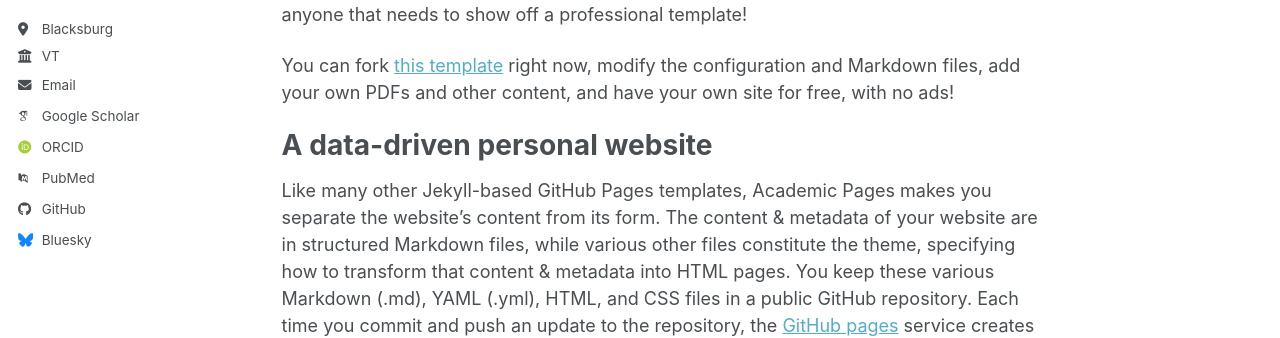
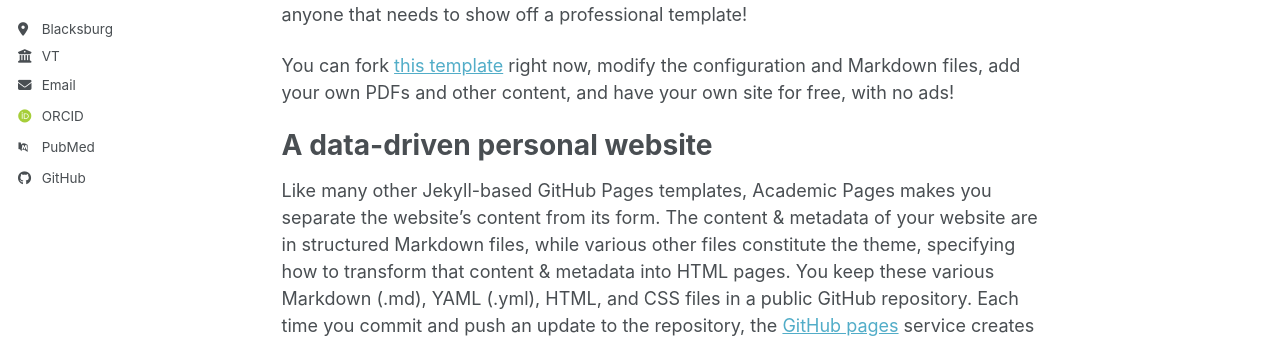
Before and after one commit to jbjurrens-gif/jbjurrens-gif.github.io, a Jekyll site: the page built from _pages/about.md, in a window 1280 px wide. Shown: the part 359-697 px from the top of the page. Built offline with Jekyll 4.4.1, drawn with Linux system fonts in a browser that asks for light colours; some web fonts are replaced; a script bundle is joined from its source files by our own code; library files that are not in the unit come from our copies; part of the change alters nothing that is shown.

Commit message:
Update _config.yml test3

```diff
--- a/_config.yml
+++ b/_config.yml
@@ -25,7 +25,7 @@ author:
   # Biographic information
   avatar           : "profile.png"
   name             : "James Blake Jurrens"
-  pronouns         : # example: "she/her"
+  pronouns         : # example: "he/him"
   bio              : "Short biography for the left-hand sidebar"
   location         : "Blacksburg"
   employer         : "VT"
@@ -35,13 +35,13 @@ author:
   # Academic websites
   academia         : # URL
   arxiv            : # URL - Update with the correct link to your profile
-  googlescholar    : "https://scholar.google.com/citations?user=PS_CX0AAAAAJ"
+  googlescholar    : #
   inspire-hep      : # URL
   impactstory      : # URL
   orcid            : ""
   semantic         : # URL
   ssrn             : # URL
-  pubmed           : "https://www.ncbi.nlm.nih.gov/pubmed/?term=john+snow"
+  pubmed           : ""
   researchgate     : # URL
   scopus           : # URL
   zotero           : # URL
@@ -57,7 +57,7 @@ author:
 
   # Social media
   artstation       : # Username
-  bluesky          : "bsky.app" # Replace this with you Bluesky username
+  bluesky          :  # Replace this with you Bluesky username
   facebook         : # Username
   flickr           : # Username
   foursquare       : # Username
@@ -95,7 +95,7 @@ publication_category:
 teaser                   :  # filename of teaser fallback teaser image placed in /images/ for social media previews
 breadcrumbs              : false # true, false (default)
 words_per_minute         : 160
-future                   : true
+future                   : false
 read_more                : "disabled" # if enabled, adds "Read more" links to excerpts
 talkmap_link             : false      #change to true to add link to talkmap on talks page
 comments:
```
